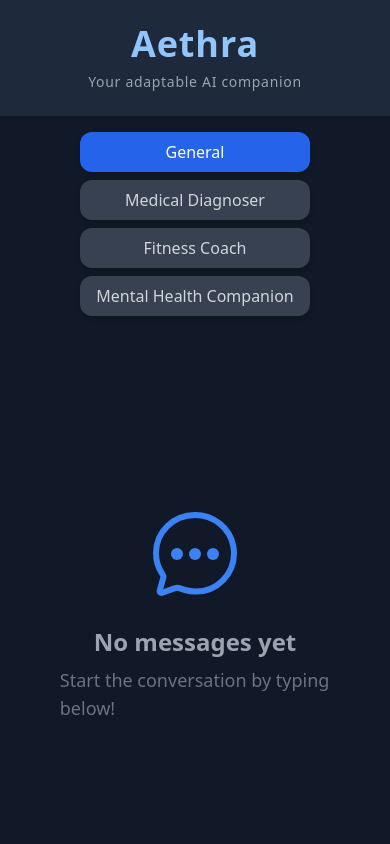
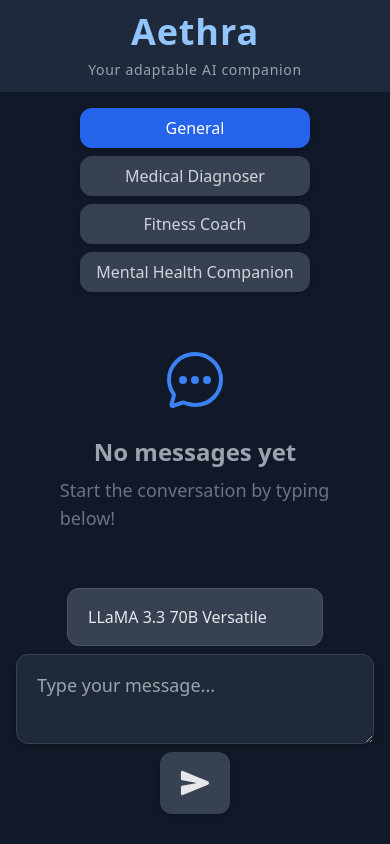
Before and after one commit to SaiCarthikeya/Aethra, a React (Vite) app in the folder frontend/: page / in a window 390 px wide. Built offline with nearby package versions, Linux system fonts and the light colour scheme.

Commit message:
responsive message

```diff
--- a/frontend/src/components/Header.jsx
+++ b/frontend/src/components/Header.jsx
@@ -1,6 +1,6 @@
 const Header = () => {
   return (
-    <header className="bg-slate-800 py-6 px-4 text-center shadow-md">
+    <header className="bg-slate-800 py-3 px-2 text-center shadow-md md:py-6 md:px-4">
       <h1 className="text-4xl sm:text-5xl font-extrabold text-blue-300 tracking-wide">
         Aethra
       </h1>
--- a/frontend/src/components/MessagesContainer.jsx
+++ b/frontend/src/components/MessagesContainer.jsx
@@ -7,7 +7,7 @@ const MessagesContainer = () => {
   const { messages, mode } = useMessage();
   const cur_messages = messages[mode];
   return (
-    <div className="text-white m-8 flex flex-col w-[80%] h-[500px] overflow-y-auto rounded-lg p-2
+    <div className="text-white m-8 flex flex-col w-[80%] h-[200px] md:h-[200px] overflow-y-auto rounded-lg p-2
     [&::-webkit-scrollbar]:w-2
     [&::-webkit-scrollbar-track]:rounded-full
     [&::-webkit-scrollbar-track]:bg-neutral-700
```
